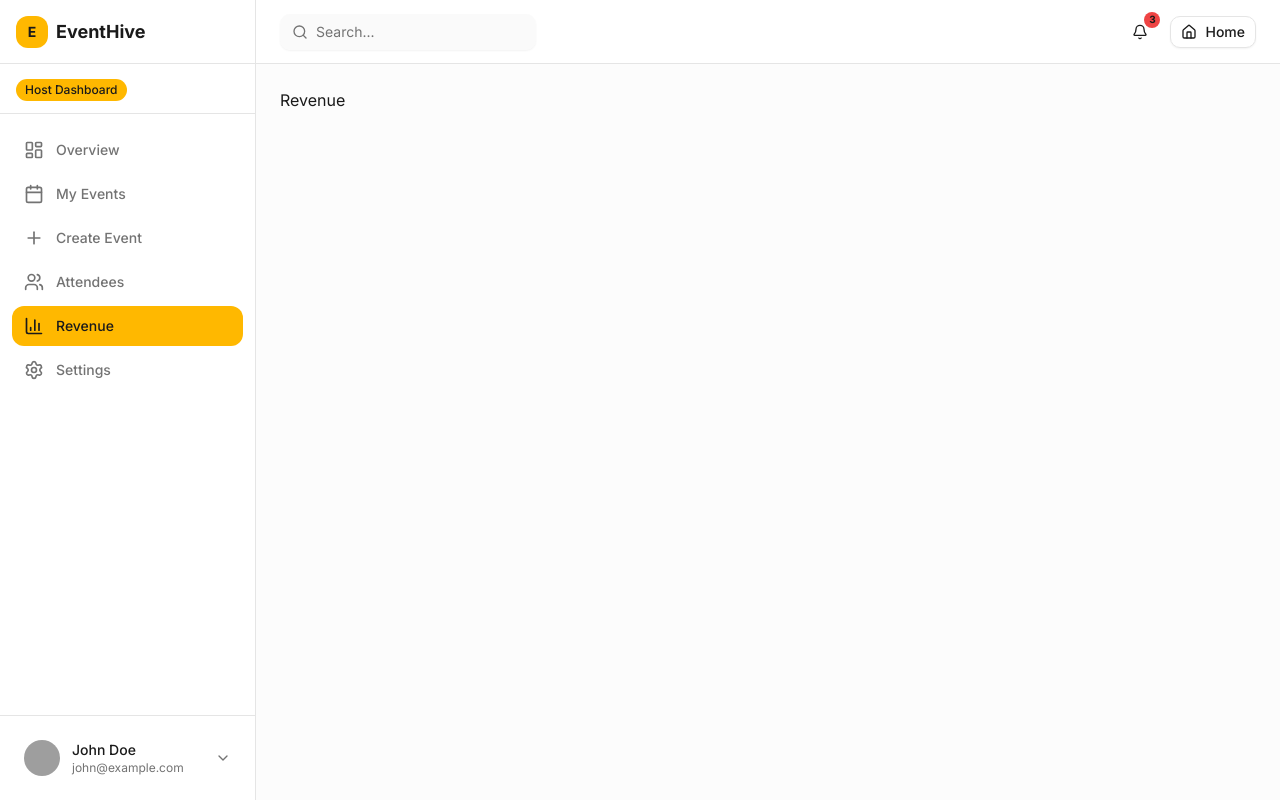
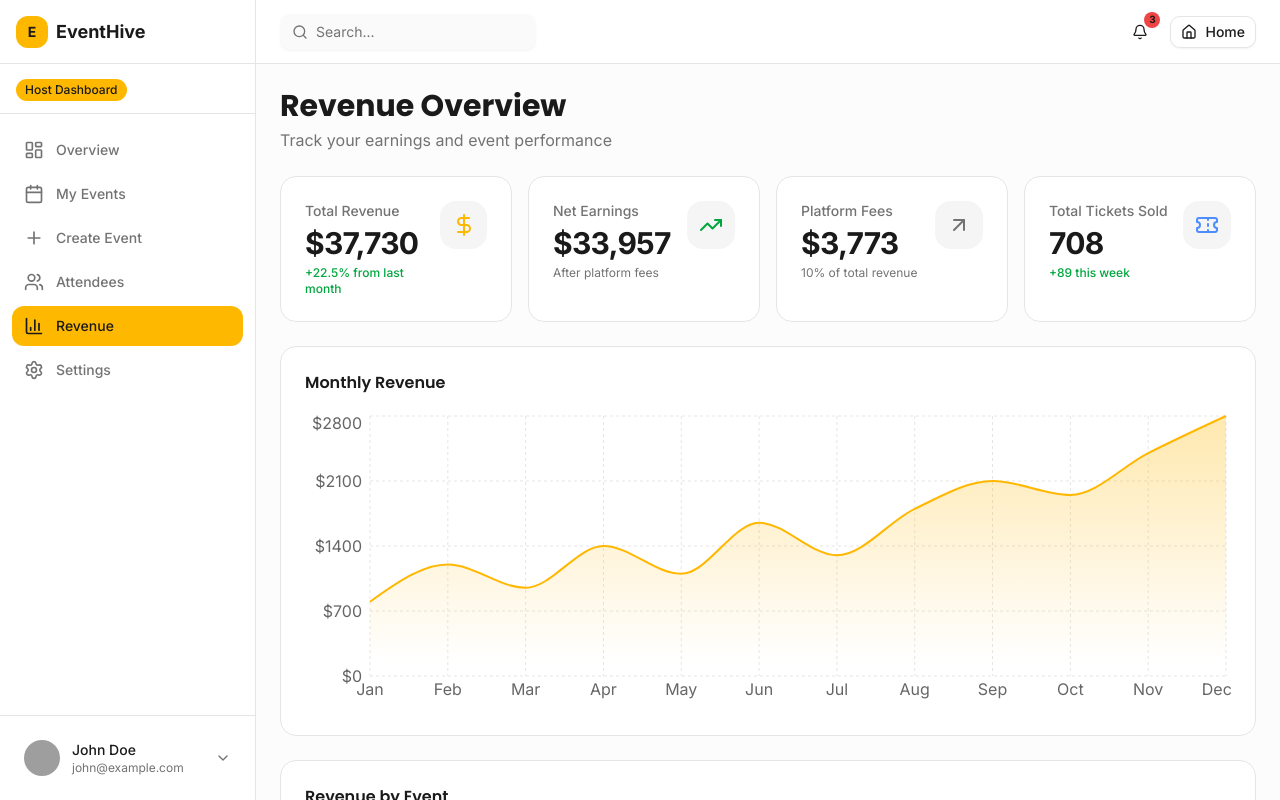
Before and after one commit to mostafizdev01/eventhive-frontend, a Next.js app: page /host/dashboard/revenue in a window 1280 px wide. Built offline with nearby package versions, Linux system fonts and the light colour scheme; grey boxes are pictures that could not be loaded.

Commit message:
created host revenue page

```diff
--- a/src/app/(dashboardLayout)/host/dashboard/my-event/page.tsx
+++ b/src/app/(dashboardLayout)/host/dashboard/my-event/page.tsx
@@ -96,7 +96,7 @@ export default function HostEvents() {
             Manage all your created events
           </p>
         </div>
-        <Link href="/host/create">
+        <Link href="/host/dashboard/create-event">
           <Button className="btn-primary gap-2">
             <Plus className="h-4 w-4" />
             Create Event
--- a/src/app/(dashboardLayout)/host/dashboard/page.tsx
+++ b/src/app/(dashboardLayout)/host/dashboard/page.tsx
@@ -142,7 +142,7 @@ export default function HostDashboard() {
               Welcome back! Here&apos;s an overview of your events.
             </p>
           </div>
-          <Link href="/host/create">
+          <Link href="/host/dashboard/create-event">
             <Button className="btn-primary gap-2">
               <Plus className="h-4 w-4" />
               Create Event
--- a/src/app/(dashboardLayout)/host/dashboard/revenue/page.tsx
+++ b/src/app/(dashboardLayout)/host/dashboard/revenue/page.tsx
@@ -1,9 +1,168 @@
-import React from 'react'
 
-const Revenue = () => {
-  return (
-    <div>Revenue</div>
-  )
+
+import { DataTable, Column } from "@/src/components/modules/Dashboard/host/DataTable";
+import { RevenueChart } from "@/src/components/modules/Dashboard/host/RevenueChart";
+import { StatsCard } from "@/src/components/modules/Dashboard/user/StatsCard";
+import { Badge } from "@/src/components/ui/badge";
+import { DollarSign, TrendingUp, Ticket, ArrowUpRight } from "lucide-react";
+
+interface EventRevenue {
+  id: string;
+  event: string;
+  ticketsSold: number;
+  totalRevenue: number;
+  platformFee: number;
+  netRevenue: number;
+  status: "active" | "completed" | "upcoming";
 }
 
-export default Revenue
+const eventRevenue: EventRevenue[] = [
+  { id: "1", event: "Tech Summit 2024", ticketsSold: 450, totalRevenue: 22500, platformFee: 2250, netRevenue: 20250, status: "active" },
+  { id: "2", event: "Startup Workshop", ticketsSold: 28, totalRevenue: 980, platformFee: 98, netRevenue: 882, status: "active" },
+  { id: "3", event: "AI Conference", ticketsSold: 120, totalRevenue: 9000, platformFee: 900, netRevenue: 8100, status: "upcoming" },
+  { id: "4", event: "Design Thinking Workshop", ticketsSold: 25, totalRevenue: 1000, platformFee: 100, netRevenue: 900, status: "completed" },
+  { id: "5", event: "Leadership Summit", ticketsSold: 85, totalRevenue: 4250, platformFee: 425, netRevenue: 3825, status: "completed" },
+];
+
+const revenueData = [
+  { month: "Jan", revenue: 800 },
+  { month: "Feb", revenue: 1200 },
+  { month: "Mar", revenue: 950 },
+  { month: "Apr", revenue: 1400 },
+  { month: "May", revenue: 1100 },
+  { month: "Jun", revenue: 1650 },
+  { month: "Jul", revenue: 1300 },
+  { month: "Aug", revenue: 1800 },
+  { month: "Sep", revenue: 2100 },
+  { month: "Oct", revenue: 1950 },
+  { month: "Nov", revenue: 2400 },
+  { month: "Dec", revenue: 2800 },
+];
+
+const columns: Column<EventRevenue>[] = [
+  { key: "event", label: "Event" },
+  {
+    key: "ticketsSold",
+    label: "Tickets Sold",
+    render: (item) => (
+      <div className="flex items-center gap-2">
+        <Ticket className="h-4 w-4 text-muted-foreground" />
+        <span>{item.ticketsSold}</span>
+      </div>
+    ),
+  },
+  {
+    key: "totalRevenue",
+    label: "Total Revenue",
+    render: (item) => <span className="font-medium">${item.totalRevenue.toLocaleString()}</span>,
+  },
+  {
+    key: "platformFee",
+    label: "Platform Fee (10%)",
+    render: (item) => <span className="text-muted-foreground">${item.platformFee.toLocaleString()}</span>,
+  },
+  {
+    key: "netRevenue",
+    label: "Net Revenue",
+    render: (item) => (
+      <span className="font-semibold text-green-600">${item.netRevenue.toLocaleString()}</span>
+    ),
+  },
+  {
+    key: "status",
+    label: "Status",
+    render: (item) => {
+      const colors = {
+        active: "bg-green-500/10 text-green-600 border-green-500/20",
+        completed: "bg-muted text-muted-foreground border-border",
+        upcoming: "bg-accent/10 text-accent border-accent/20",
+      };
+      return (
+        <Badge variant="outline" className={colors[item.status]}>
+          {item.status}
+        </Badge>
+      );
+    },
+  },
+];
+
+export default function HostRevenue() {
+  const totalRevenue = eventRevenue.reduce((acc, e) => acc + e.totalRevenue, 0);
+  const totalFees = eventRevenue.reduce((acc, e) => acc + e.platformFee, 0);
+  const netRevenue = eventRevenue.reduce((acc, e) => acc + e.netRevenue, 0);
+  const totalTickets = eventRevenue.reduce((acc, e) => acc + e.ticketsSold, 0);
+
+  return (
+      <div className="space-y-6">
+        {/* Header */}
+        <div>
+          <h1 className="text-2xl lg:text-3xl font-bold font-poppins">Revenue Overview</h1>
+          <p className="text-muted-foreground mt-1">
+            Track your earnings and event performance
+          </p>
+        </div>
+
+        {/* Stats */}
+        <div className="grid grid-cols-1 sm:grid-cols-2 lg:grid-cols-4 gap-4">
+          <StatsCard
+            title="Total Revenue"
+            value={`$${totalRevenue.toLocaleString()}`}
+            change="+22.5% from last month"
+            changeType="positive"
+            icon={DollarSign}
+            iconColor="text-primary"
+          />
+          <StatsCard
+            title="Net Earnings"
+            value={`$${netRevenue.toLocaleString()}`}
+            description="After platform fees"
+            icon={TrendingUp}
+            iconColor="text-green-600"
+          />
+          <StatsCard
+            title="Platform Fees"
+            value={`$${totalFees.toLocaleString()}`}
+            description="10% of total revenue"
+            icon={ArrowUpRight}
+            iconColor="text-muted-foreground"
+          />
+          <StatsCard
+            title="Total Tickets Sold"
+            value={totalTickets.toLocaleString()}
+            change="+89 this week"
+            changeType="positive"
+            icon={Ticket}
+            iconColor="text-accent"
+          />
+        </div>
+
+        {/* Revenue Chart */}
+        <RevenueChart data={revenueData} title="Monthly Revenue" />
+
+        {/* Event Revenue Table */}
+        <DataTable
+          title="Revenue by Event"
+          description="Breakdown of earnings per event"
+          data={eventRevenue}
+          columns={columns}
+          searchPlaceholder="Search events..."
+          filters={[
+            {
+              key: "status",
+              label: "Status",
+              options: [
+                { value: "all", label: "All Status" },
+                { value: "active", label: "Active" },
+                { value: "upcoming", label: "Upcoming" },
+                { value: "completed", label: "Completed" },
+              ],
+            },
+          ]}
+          actions={[
+            { label: "View Details", onClick: (item) => console.log("View", item) },
+            { label: "Download Report", onClick: (item) => console.log("Download", item) },
+          ]}
+        />
+      </div>
+  );
+}
--- a/src/components/ui/select.tsx
+++ b/src/components/ui/select.tsx
@@ -37,7 +37,7 @@ function SelectTrigger({
       data-slot="select-trigger"
       data-size={size}
       className={cn(
-        "border-input data-[placeholder]:text-muted-foreground [&_svg:not([class*='text-'])]:text-muted-foreground focus-visible:border-ring focus-visible:ring-ring/50 aria-invalid:ring-destructive/20 dark:aria-invalid:ring-destructive/40 aria-invalid:border-destructive dark:bg-input/30 dark:hover:bg-input/50 flex w-fit items-center justify-between gap-2 rounded-md border bg-transparent px-3 py-2 text-sm whitespace-nowrap shadow-xs transition-[color,box-shadow] outline-none focus-visible:ring-[3px] disabled:cursor-not-allowed disabled:opacity-50 data-[size=default]:h-9 data-[size=sm]:h-8 *:data-[slot=select-value]:line-clamp-1 *:data-[slot=select-value]:flex *:data-[slot=select-value]:items-center *:data-[slot=select-value]:gap-2 [&_svg]:pointer-events-none [&_svg]:shrink-0 [&_svg:not([class*='size-'])]:size-4",
+        "border-input data-placeholder:text-muted-foreground [&_svg:not([class*='text-'])]:text-muted-foreground focus-visible:border-ring focus-visible:ring-ring/50 aria-invalid:ring-destructive/20 dark:aria-invalid:ring-destructive/40 aria-invalid:border-destructive dark:bg-input/30 dark:hover:bg-input/50 flex w-fit items-center justify-between gap-2 rounded-md border bg-transparent px-3 py-2 text-sm whitespace-nowrap shadow-xs transition-[color,box-shadow] outline-none focus-visible:ring-[3px] disabled:cursor-not-allowed disabled:opacity-50 data-[size=default]:h-9 data-[size=sm]:h-8 *:data-[slot=select-value]:line-clamp-1 *:data-[slot=select-value]:flex *:data-[slot=select-value]:items-center *:data-[slot=select-value]:gap-2 [&_svg]:pointer-events-none [&_svg]:shrink-0 [&_svg:not([class*='size-'])]:size-4",
         className
       )}
       {...props}
@@ -62,7 +62,7 @@ function SelectContent({
       <SelectPrimitive.Content
         data-slot="select-content"
         className={cn(
-          "bg-popover text-popover-foreground data-[state=open]:animate-in data-[state=closed]:animate-out data-[state=closed]:fade-out-0 data-[state=open]:fade-in-0 data-[state=closed]:zoom-out-95 data-[state=open]:zoom-in-95 data-[side=bottom]:slide-in-from-top-2 data-[side=left]:slide-in-from-right-2 data-[side=right]:slide-in-from-left-2 data-[side=top]:slide-in-from-bottom-2 relative z-50 max-h-(--radix-select-content-available-height) min-w-[8rem] origin-(--radix-select-content-transform-origin) overflow-x-hidden overflow-y-auto rounded-md border shadow-md",
+          "bg-popover text-popover-foreground data-[state=open]:animate-in data-[state=closed]:animate-out data-[state=closed]:fade-out-0 data-[state=open]:fade-in-0 data-[state=closed]:zoom-out-95 data-[state=open]:zoom-in-95 data-[side=bottom]:slide-in-from-top-2 data-[side=left]:slide-in-from-right-2 data-[side=right]:slide-in-from-left-2 data-[side=top]:slide-in-from-bottom-2 relative z-50 max-h-(--radix-select-content-available-height) min-w-32 origin-(--radix-select-content-transform-origin) overflow-x-hidden overflow-y-auto rounded-md border shadow-md",
           position === "popper" &&
             "data-[side=bottom]:translate-y-1 data-[side=left]:-translate-x-1 data-[side=right]:translate-x-1 data-[side=top]:-translate-y-1",
           className
@@ -76,7 +76,7 @@ function SelectContent({
           className={cn(
             "p-1",
             position === "popper" &&
-              "h-[var(--radix-select-trigger-height)] w-full min-w-[var(--radix-select-trigger-width)] scroll-my-1"
+              "h-(--radix-select-trigger-height) w-full min-w-(--radix-select-trigger-width) scroll-my-1"
           )}
         >
           {children}
@@ -109,7 +109,7 @@ function SelectItem({
     <SelectPrimitive.Item
       data-slot="select-item"
       className={cn(
-        "focus:bg-accent focus:text-accent-foreground [&_svg:not([class*='text-'])]:text-muted-foreground relative flex w-full cursor-default items-center gap-2 rounded-sm py-1.5 pr-8 pl-2 text-sm outline-hidden select-none data-[disabled]:pointer-events-none data-[disabled]:opacity-50 [&_svg]:pointer-events-none [&_svg]:shrink-0 [&_svg:not([class*='size-'])]:size-4 *:[span]:last:flex *:[span]:last:items-center *:[span]:last:gap-2",
+        "focus:bg-accent focus:text-accent-foreground [&_svg:not([class*='text-'])]:text-muted-foreground relative flex w-full cursor-default items-center gap-2 rounded-sm py-1.5 pr-8 pl-2 text-sm outline-hidden select-none data-disabled:pointer-events-none data-disabled:opacity-50 [&_svg]:pointer-events-none [&_svg]:shrink-0 [&_svg:not([class*='size-'])]:size-4 *:[span]:last:flex *:[span]:last:items-center *:[span]:last:gap-2",
         className
       )}
       {...props}
```
